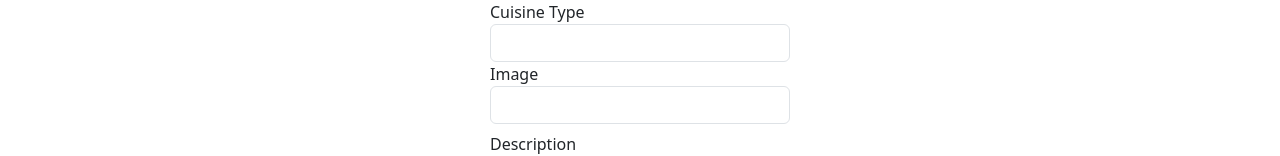
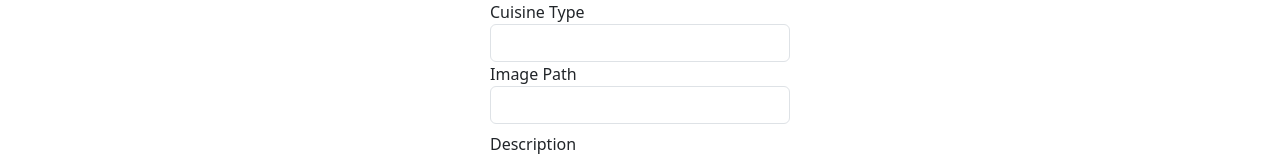
Before and after one commit to DevSham/SprintUgCRUD, a React (Create React App) app in the folder restaurant-front-end/: page /add in a window 1280 px wide. Shown: the part 290-446 px from the top of the page. Built offline with nearby package versions, Linux system fonts and the light colour scheme.

Commit message:
Restructure

```diff
--- a/restaurant-front-end/src/components/add-restaurant.component.js
+++ b/restaurant-front-end/src/components/add-restaurant.component.js
@@ -174,7 +174,7 @@ export default class AddRestaurant extends Component {
                         </div>
 
                         <div className="form-group">
-                            <label htmlFor="image_path">Image</label>
+                            <label htmlFor="image_path">Image Path</label>
                             <input
                                 type="text"
                                 className="form-control"
--- a/restaurant-front-end/src/components/restauant.component.js
+++ b/restaurant-front-end/src/components/restauant.component.js
@@ -202,7 +202,7 @@ class Restaurant extends Component {
                             </div>
 
                             <div className="form-group">
-                                <label htmlFor="image_path">Image</label>
+                                <label htmlFor="image_path">Image Path</label>
                                 <input
                                     type="text"
                                     className="form-control"
```
